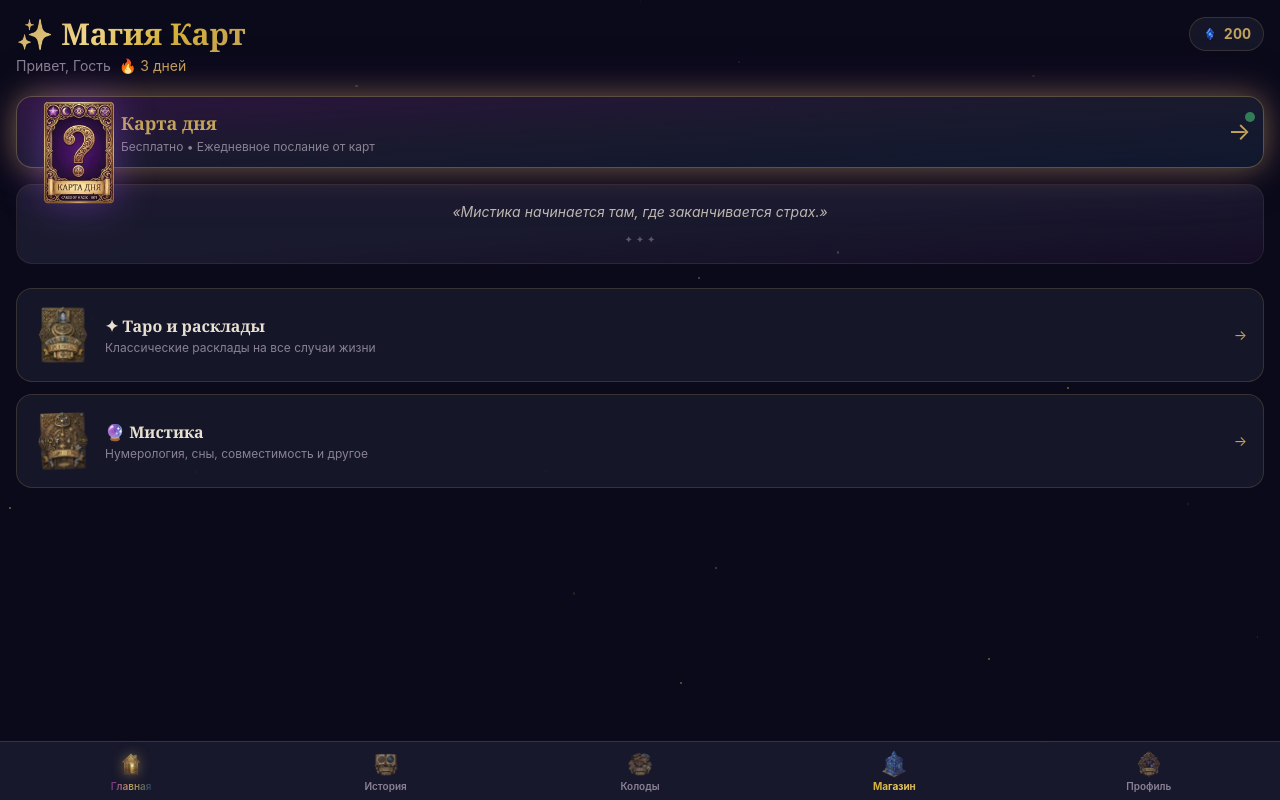
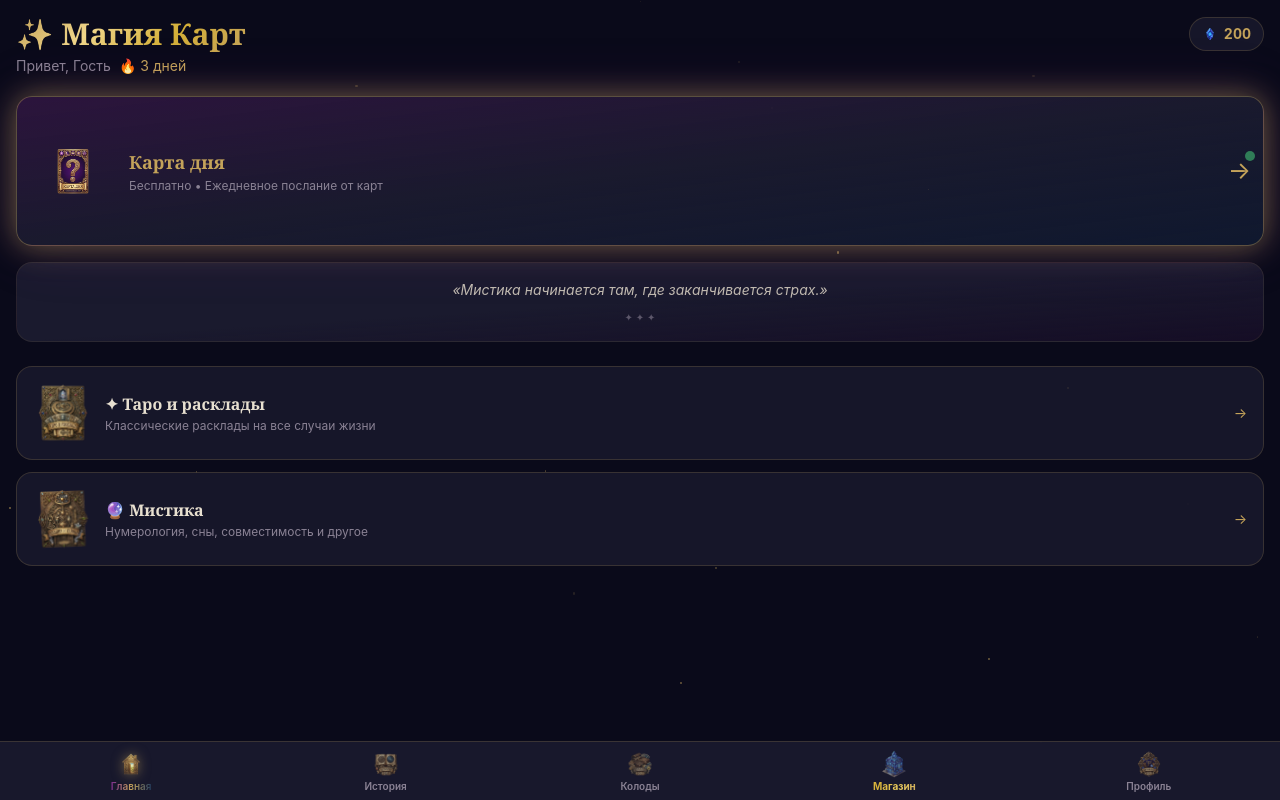
Before and after one commit to d1mambaway/tarot-ai-app, a Next.js app: page / in a window 1280 px wide. Built offline with nearby package versions, Linux system fonts and the light colour scheme.

Commit message:
fix: smaller card-of-day frame, purple border, replace joker emoji with ✦

```diff
--- a/src/components/layout/HomeScreen.tsx
+++ b/src/components/layout/HomeScreen.tsx
@@ -354,13 +354,11 @@ export default function HomeScreen() {
         transition={{ delay: 0.1 }}
         onClick={handleCardOfDay}
         disabled={cotdLoading}
-        className="w-full mb-4 p-3 rounded-2xl bg-gradient-to-br from-mystic-purple/30 via-mystic-card to-mystic-blue/30 border border-mystic-accent/40 glow-strong text-left overflow-visible relative"
+        className="w-full mb-4 p-3 rounded-2xl bg-gradient-to-br from-mystic-purple/30 via-mystic-card to-mystic-blue/30 border border-mystic-accent/40 glow-strong text-left"
       >
         <div className="flex items-center gap-3">
-          <div className="w-20 flex-shrink-0 relative">
-            <div className="w-[200px] h-[280px] absolute -top-[120px] -left-[50px] animate-float pointer-events-none">
-              <Image src="/ui/card-of-day.png" alt="Card of Day" fill className="object-contain drop-shadow-[0_0_20px_rgba(168,85,247,0.4)]" unoptimized />
-            </div>
+          <div className="w-[88px] h-[124px] relative flex-shrink-0 animate-float">
+            <Image src="/ui/card-of-day.png" alt="Card of Day" fill className="object-contain rounded-lg" unoptimized />
           </div>
           <div className="flex-1">
             <p className="font-bold text-lg text-mystic-accent font-mystic">{T.cardOfDay[l]}</p>
```
